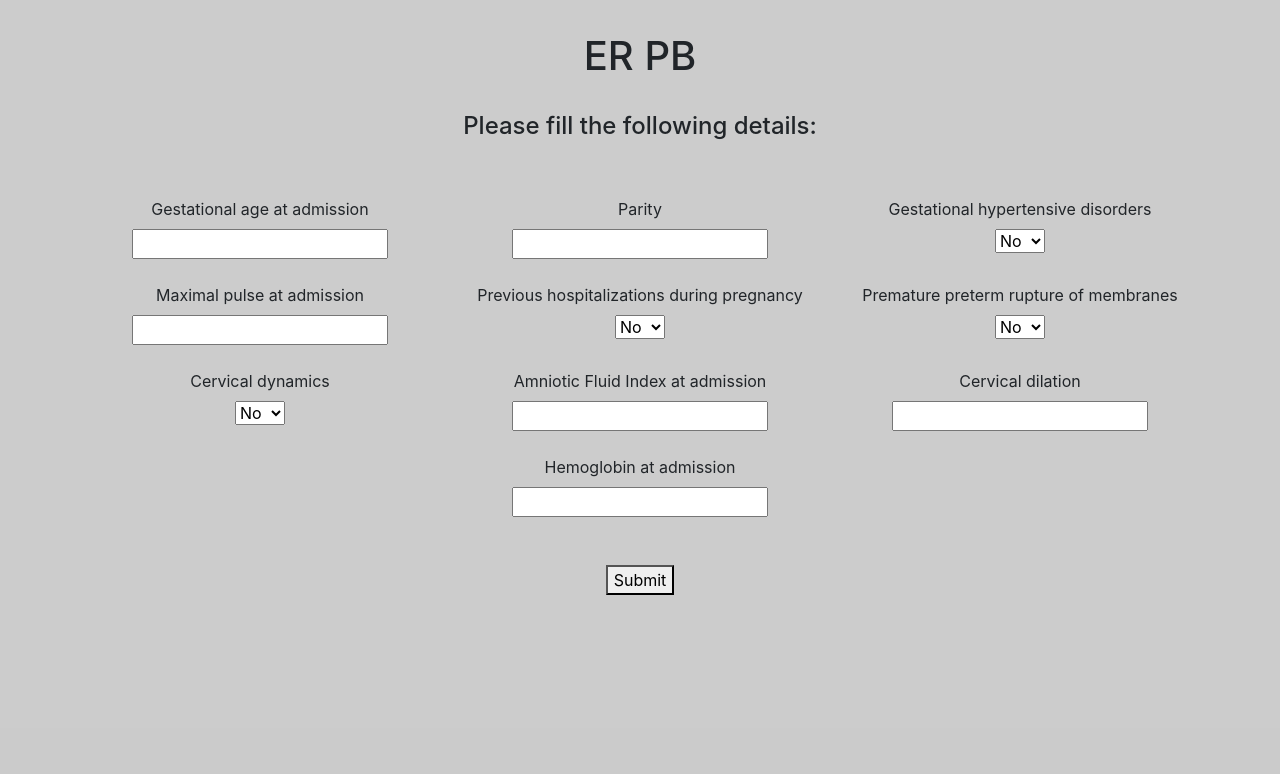
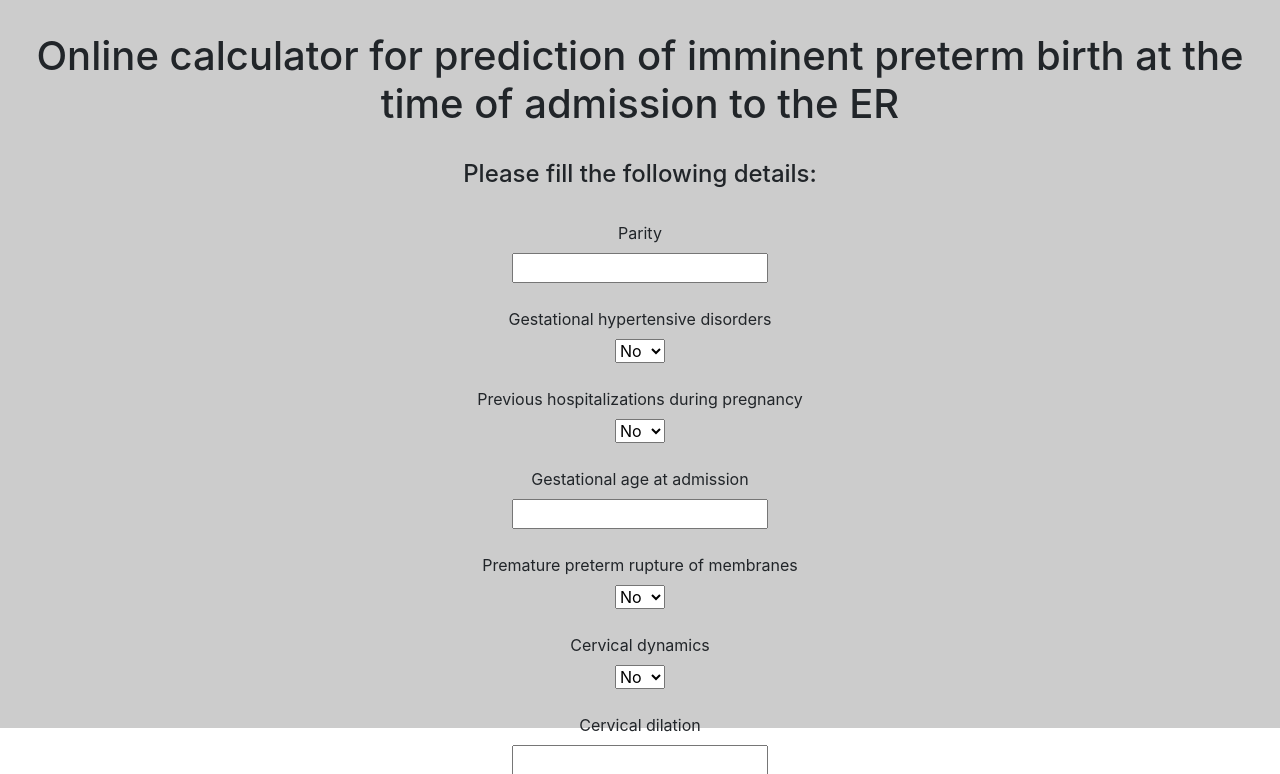
Before and after one commit to louzounlab/ER-PB, a Flask app: page / in a window 1280 px wide. Shown: the part 72-846 px from the top of the page. Before the commit the page ends 667 px from the top, so only its background shows below. Run offline with Flask 3, Linux system fonts and the light colour scheme; parts of the project's set-up code (start-up, migrations or seed data) failed here and were passed over; some libraries are stand-ins or nearby versions.

Commit message:
changed title, Showing the variables that are filled in a column one below the other and not in rows

```diff
--- a/app/templates/index.html
+++ b/app/templates/index.html
@@ -35,25 +35,19 @@
         <br>
         <br>
     {% endif %}
-    <h1>ER PB</h1>
+    <h1>Online calculator for prediction of imminent preterm birth at the time of admission to the ER</h1>
 </div>
 <div class="container text-center">
     <br>
     <h4>Please fill the following details:</h4>
     <br>
-    <br>
     <form action="/process_form" method="post" enctype="multipart/form-data">
-        <div class="row">
-            <div class="col">
-                <label for="gest_age">Gestational age at admission</label>
-                <br>
-                <input type="number" id="gest_age" name="gest_age">
-            </div>
         <div class="col">
             <label for="parity">Parity</label>
             <br>
             <input type="number" id="parity" name="parity">
         </div>
+        <br>
         <div class="col">
             <label for="ges_hype_dis">Gestational hypertensive disorders</label>
             <br>
@@ -62,14 +56,7 @@
                 <option value="0" selected>No</option>
             </select>
         </div>
-        </div>
         <br>
-        <div class="row">
-            <div class="col">
-                <label for="max_pulse">Maximal pulse at admission</label>
-                <br>
-                <input type="number" id="max_pulse" name="max_pulse">
-            </div>
         <div class="col">
             <label for="prev_hos">Previous hospitalizations during pregnancy</label>
             <br>
@@ -78,6 +65,13 @@
                 <option value="0" selected>No</option>
             </select>
         </div>
+        <br>
+        <div class="col">
+            <label for="gest_age">Gestational age at admission</label>
+            <br>
+            <input type="number" id="gest_age" name="gest_age">
+        </div>
+        <br>
         <div class="col">
             <label for="pprom">Premature preterm rupture of membranes</label>
             <br>
@@ -86,9 +80,7 @@
                 <option value="0" selected>No</option>
             </select>
         </div>
-        </div>
         <br>
-        <div class="row">
         <div class="col">
             <label for="cervical_dynamics">Cervical dynamics</label>
             <br>
@@ -97,24 +89,29 @@
                 <option value="0" selected>No</option>
             </select>
         </div>
+        <br>
+        <div class="col">
+            <label for="cervical_dilation">Cervical dilation</label>
+            <br>
+            <input type="number" id="cervical_dilation" name="cervical_dilation">
+        </div>
+        <br>
+        <div class="col">
+            <label for="max_pulse">Maximal pulse at admission</label>
+            <br>
+            <input type="number" id="max_pulse" name="max_pulse">
+        </div>
+        <br>
         <div class="col">
             <label for="amniotic_fluid_index">Amniotic Fluid Index at admission</label>
             <br>
             <input type="number" id="amniotic_fluid_index" name="amniotic_fluid_index">
         </div>
-            <div class="col">
-                <label for="cervical_dilation">Cervical dilation</label>
         <br>
-                <input type="number" id="cervical_dilation" name="cervical_dilation">
-            </div>
-        </div>
-        <br>
-        <div class="row">
         <div class="col">
             <label for="hemoglobin">Hemoglobin at admission</label>
             <br>
             <input type="number" id="hemoglobin" name="hemoglobin">
-            </div>
         </div>
         <br>
         <br>
```
Lines whose indentation alone changed are shown as unchanged.
